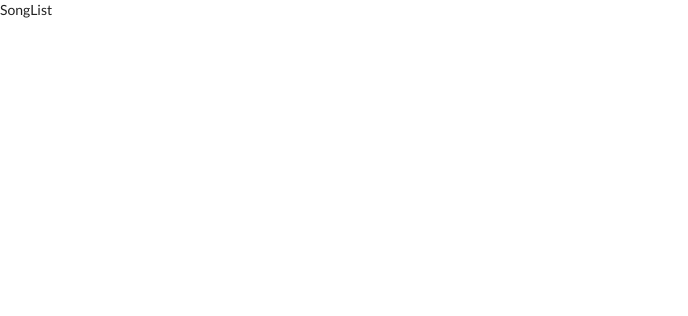
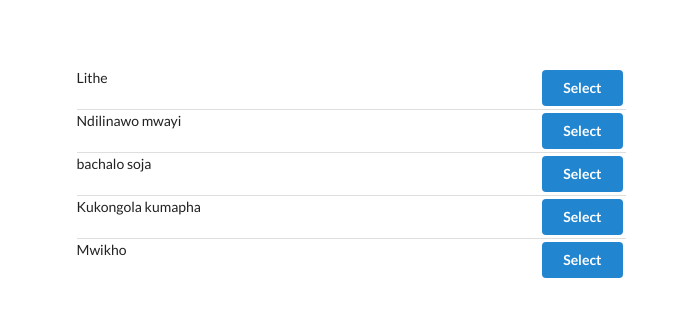
Before and after one commit to Johnnasimba/songs, a React (Create React App) app: page / in a window 1280 px wide. Shown: the top 316 px of the page, without its empty margins (0-688 px from the left). Built offline with nearby package versions, Linux system fonts and the light colour scheme.

Commit message:
song list

```diff
--- a/src/components/App.js
+++ b/src/components/App.js
@@ -3,8 +3,12 @@
 
 const App = () => {
   return (
-  <div>
-    <SongList  />
+  <div className='ui container grid'>
+    <div className='ui row' style={{marginTop: '70px'}}>
+      <div className='column eight wide'>
+        <SongList />
+      </div>
+    </div>
   </div>
   )
 }
--- a/src/components/songList.js
+++ b/src/components/songList.js
@@ -2,11 +2,26 @@
 import { connect } from 'react-redux';
 
 class SongList extends Component{
+  renderList(){
+    return this.props.songs.map((song, i) => {
+      return (
+        <div className='item' key={i}>
+          <div className='right floated content'>
+            <button className='ui button primary'>
+              Select
+            </button>
+          </div>
+          <div className='content'>
+            { song.title }
+          </div>
+        </div>
+      )
+    })
+  }
   render(){
-    console.log(this.props)
     return (
-      <div>
-        SongList
+      <div className='ui divided list'>
+        { this.renderList() }
       </div>
     )
   }
```
